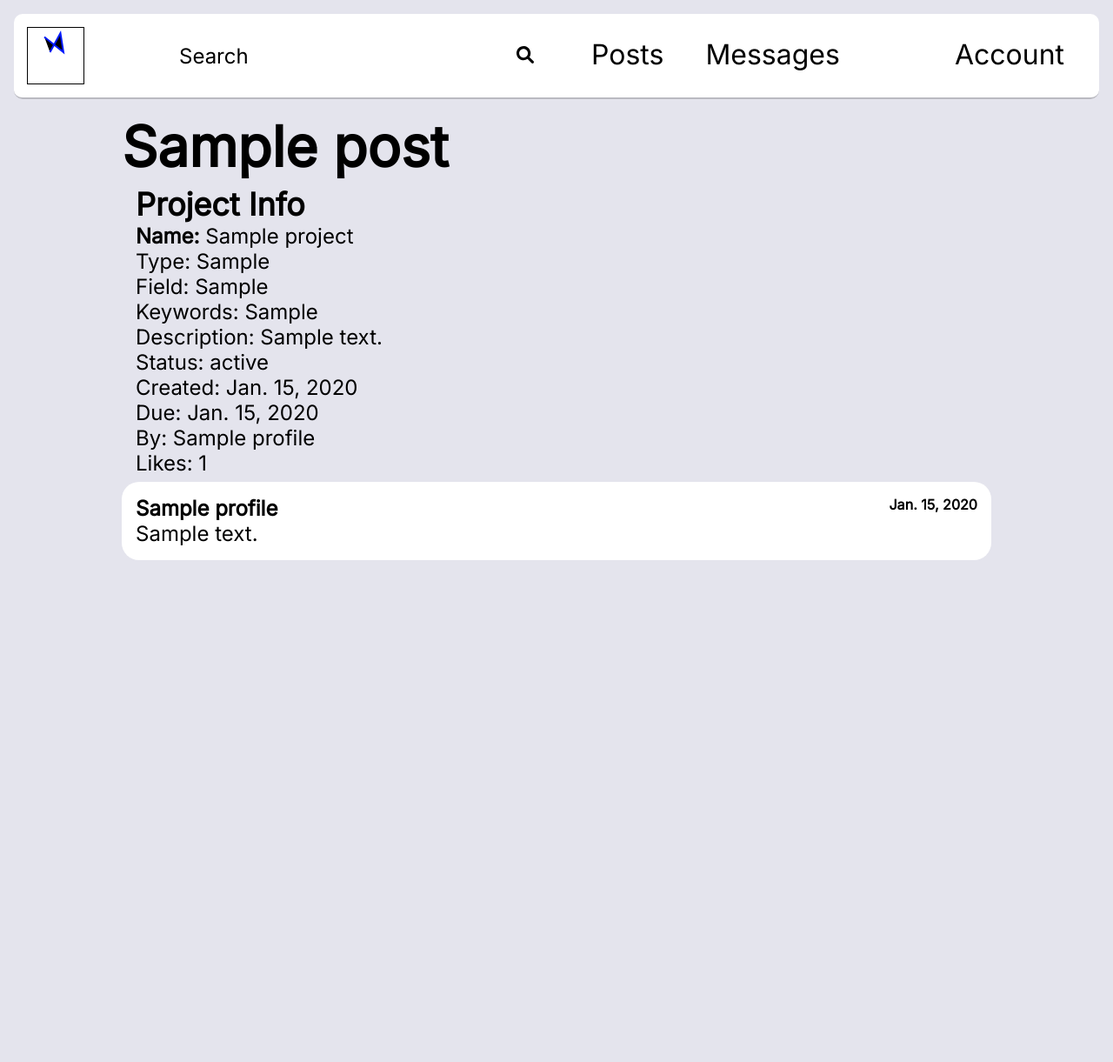
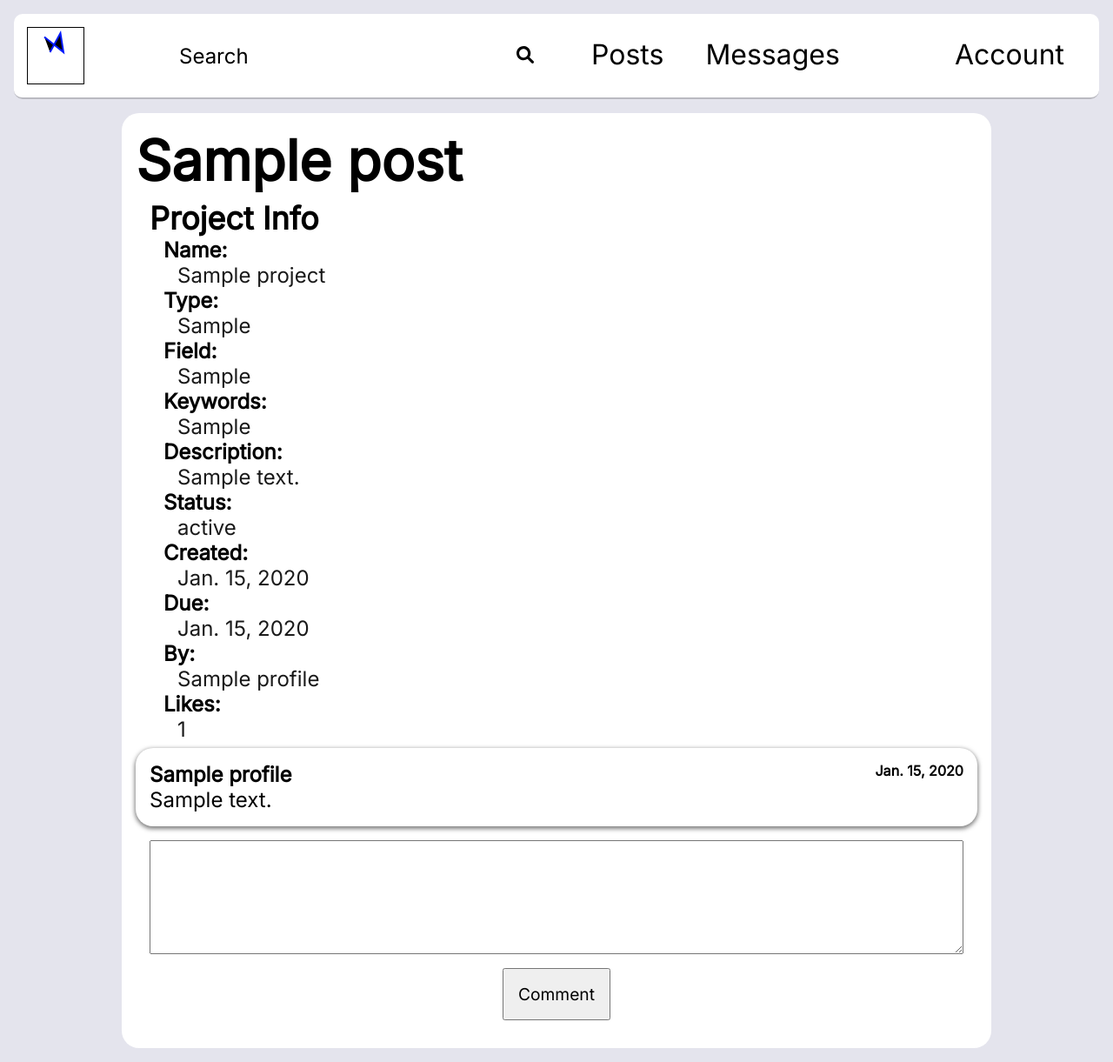
Before and after one commit to Marian-Hristov/django-academic-showcase, a Django app: page /item_catalog/post/1/ in a window 1280 px wide. Shown: the whole page at 87% size. Before the commit the page ends 644 px from the top, so only its background shows below. Run offline with Django 4.2, Linux system fonts and the light colour scheme; tables that the repository leaves empty hold one stand-in row (values such as "Sample post").

Commit message:
styling for post detail view

```diff
--- a/item_catalog/static/css/post.css
+++ b/item_catalog/static/css/post.css
@@ -23,6 +23,9 @@ body {
     width: 100%;
     height: 100%;
     font-size: 1.5rem;
+    background: white;
+    border-radius: 20px;
+    padding: 1rem;
 }
 
 .title-container {
@@ -35,12 +38,26 @@ body {
     padding-bottom: 0.4rem;
 }
 
+.project-info-attr {
+    padding-left: 1rem;
+}
+
+.attr-name{
+    font-weight: bold;
+}
+
+.attr-value {
+    margin-left: 1rem;
+    color:rgba(0, 0, 0, 0.9);
+}
+
 .comment-section-container {
     background: white;
     padding: 1rem;
     border-radius: 20px;
     display: flex;
     flex-flow: column nowrap;
+    box-shadow: 0px 2px 5px 1px rgba(0, 0, 0, 0.5);
 }
 
 .comment-container {
@@ -57,3 +74,33 @@ body {
 .comment-info h4 {
     margin-right: 1rem;
 }
+
+.add-comment-container {
+    display: flex;
+    justify-content: center;
+    padding: 1rem;
+}
+
+.add-comment-container form {
+    display: inherit;
+    flex-flow: column nowrap;
+    margin: 0 auto;
+    width: 100%;
+}
+
+#add-comment-input {
+    width: 100%;
+    margin-bottom: 1rem;
+    padding: 0.3rem;
+    font-size: 1.2rem;
+    max-width: 100%;
+    min-width: 100%;
+    min-height: 15vh;
+}
+
+.add-comment-container input {
+    width: min-content;
+    margin: 0 auto;
+    padding: 1rem;
+    font-size: 1.2rem;
+}
--- a/item_catalog/templates/item_catalog/post_detail.html
+++ b/item_catalog/templates/item_catalog/post_detail.html
@@ -10,16 +10,46 @@
     </div>
     <div class="project-info">
         <h2>Project Info</h2>
-            <p><b>Name:</b> {{ object.project.name }}</p>
-            <p>Type: {{ object.project.type }}</p>
-            <p>Field: {{ object.project.field }}</p>
-            <p>Keywords: {{ object.project.keywords }}</p>
-            <p>Description: {{ object.project.description }}</p>
-            <p>Status: {{ object.project.status }}</p>
-            <p>Created: {{ object.project.creation_date }}</p>
-            <p>Due: {{ object.project.due_date }}</p>
-            <p>By: {{ object.project.user.name }}</p>
-            <p>Likes: {{ object.get_number_of_likes }}</p>
+            <div class="project-info-attr">
+                <p class="attr-name">Name:</p>
+                <p class="attr-value">{{ object.project.name }}</p>
+            </div>
+            <div class="project-info-attr">
+                <p class="attr-name">Type:</p>
+                <p class="attr-value">{{ object.project.type }}</p>
+            </div>
+            <div class="project-info-attr">
+                <p class="attr-name">Field:</p>
+                <p class="attr-value">{{ object.project.field }}</p>
+            </div>
+            <div class="project-info-attr">
+                <p class="attr-name">Keywords:</p>
+                <p class="attr-value">{{ object.project.keywords }}</p>
+            </div>
+            <div class="project-info-attr">
+                <p class="attr-name">Description:</p>
+                <p class="attr-value">{{ object.project.description }}</p>
+            </div>
+            <div class="project-info-attr">
+                <p class="attr-name">Status:</p>
+                <p class="attr-value">{{ object.project.status }}</p>
+            </div>
+            <div class="project-info-attr">
+                <p class="attr-name">Created:</p>
+                <p class="attr-value">{{ object.project.creation_date }}</p>
+            </div>
+            <div class="project-info-attr">
+                <p class="attr-name">Due:</p>
+                <p class="attr-value">{{ object.project.due_date }}</p>
+            </div>
+            <div class="project-info-attr">
+                <p class="attr-name">By:</p>
+                <p class="attr-value">{{ object.project.user.name }}</p>
+            </div>
+            <div class="project-info-attr">
+                <p class="attr-name">Likes:</p>
+                <p class="attr-value">{{ object.get_number_of_likes }}</p>
+            </div>
     </div>
     <div class="comment-section-container">
         {% for comment in object.comments.all %}
@@ -36,5 +66,11 @@
         No comments!
         {% endfor %}
     </div>
+    <div class="add-comment-container">
+        <form action="" method="post">
+            <textarea name="add-comment-input" id="add-comment-input" cols="30" rows="5"></textarea>
+            <input type="submit" value="Comment">
+        </form>
+    </div>
 </div>
 {% endblock content %}
```
